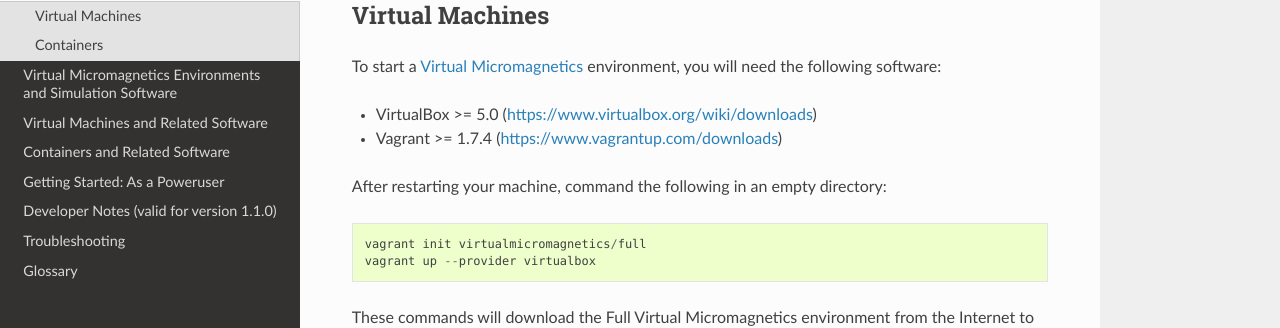
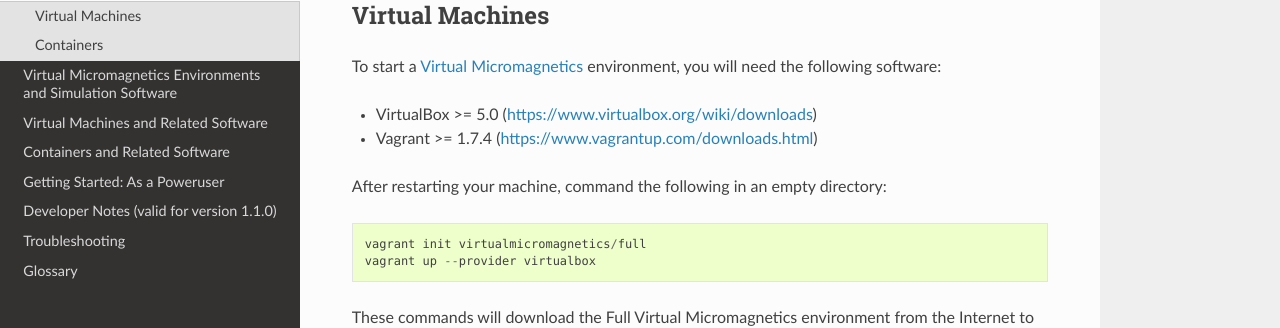
Before and after one commit to computationalmodelling/virtualmicromagnetics, a Sphinx documentation site: the page built from docs/getting-started-user.rst, in a window 1280 px wide and 900 px high. Shown: the part 161-489 px from the top of the window. Built offline with Sphinx 7.4.7 and the Read the Docs theme 2.0.0, drawn with Linux system fonts in a browser that asks for light colours; some of the changed lines change nothing that is shown.

Commit message:
Fix mistake in documentation.

```diff
--- a/docs/getting-started-user.rst
+++ b/docs/getting-started-user.rst
@@ -10,7 +10,7 @@ To start a :term:`Virtual Micromagnetics` environment, you will need the
 following software:
 
 - VirtualBox >= 5.0 (https://www.virtualbox.org/wiki/downloads)
-- Vagrant >= 1.7.4 (https://www.vagrantup.com/downloads)
+- Vagrant >= 1.7.4 (https://www.vagrantup.com/downloads.html)
 
 After restarting your machine, command the following in an empty directory::
 
```
